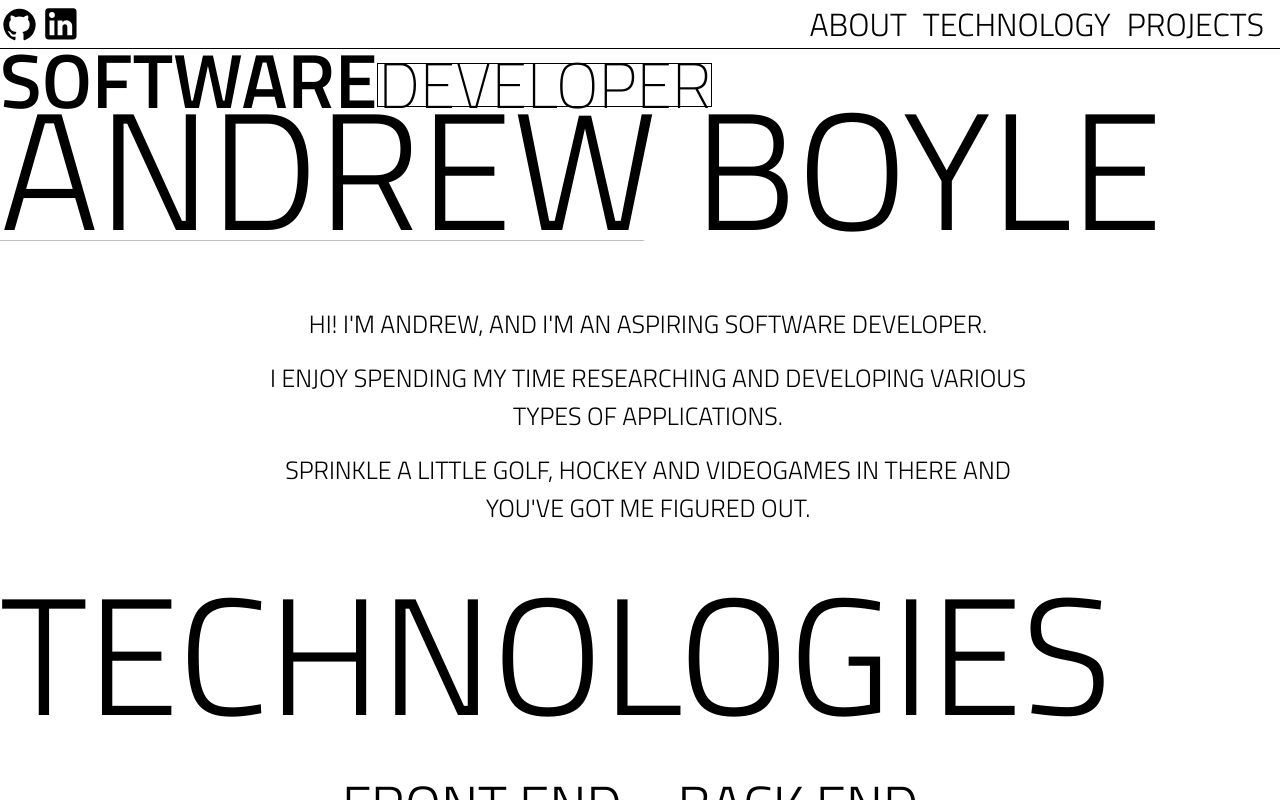
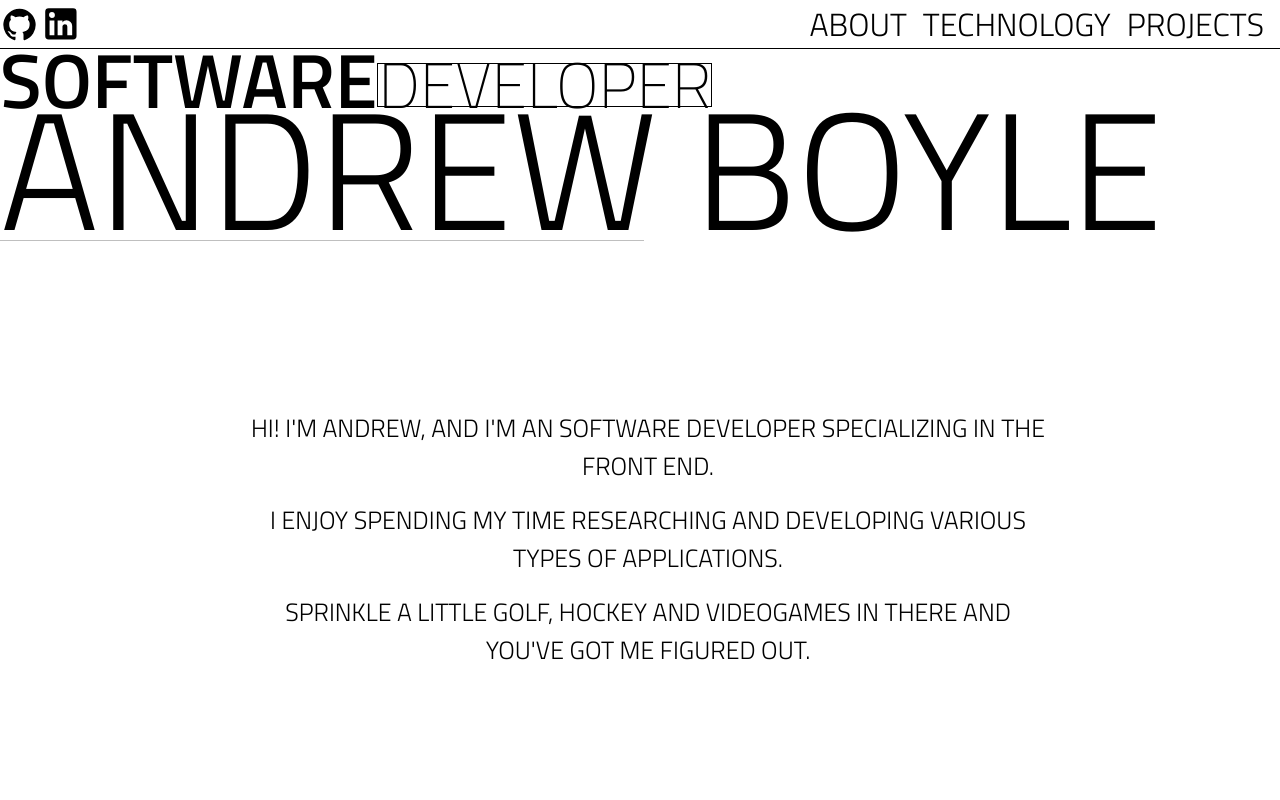
Before and after one commit to andyb2/portfolio-website, a React (Create React App) app: page / in a window 1280 px wide. Both pictures are taken after a click on the link "ABOUT". Shown: the top 800 px of the page. Built offline with nearby package versions, Linux system fonts and the light colour scheme.

Commit message:
more padding added to home page

```diff
--- a/src/components/About.tsx
+++ b/src/components/About.tsx
@@ -30,7 +30,8 @@ const aboutTextCenterContent = {
 const AboutTextContainer = styled.div<IProps>`
   display: flex;
   max-width: 800px;
-  padding: 3.5rem 3.5rem 0 3.5rem;
+  // padding: 3.5rem 3.5rem 0 3.5rem;
+  padding: 10rem 3.5rem 6.5rem 3.5rem;
   margin: 0;
   flex-direction: column;
   justify-content: center;
@@ -81,7 +82,7 @@ interface Active {
 const About = ({ active, height }: Active) => {
   const [animate, setAnimate] = useState(false);
   const aboutMe = [
-    `Hi! I'm Andrew, and I'm an aspiring software developer.`,
+    `Hi! I'm Andrew, and I'm an software developer specializing in the front end.`,
     ` I enjoy spending my time researching and developing various
   types of applications.`,
     `Sprinkle a little golf, hockey and videogames in there and
```
